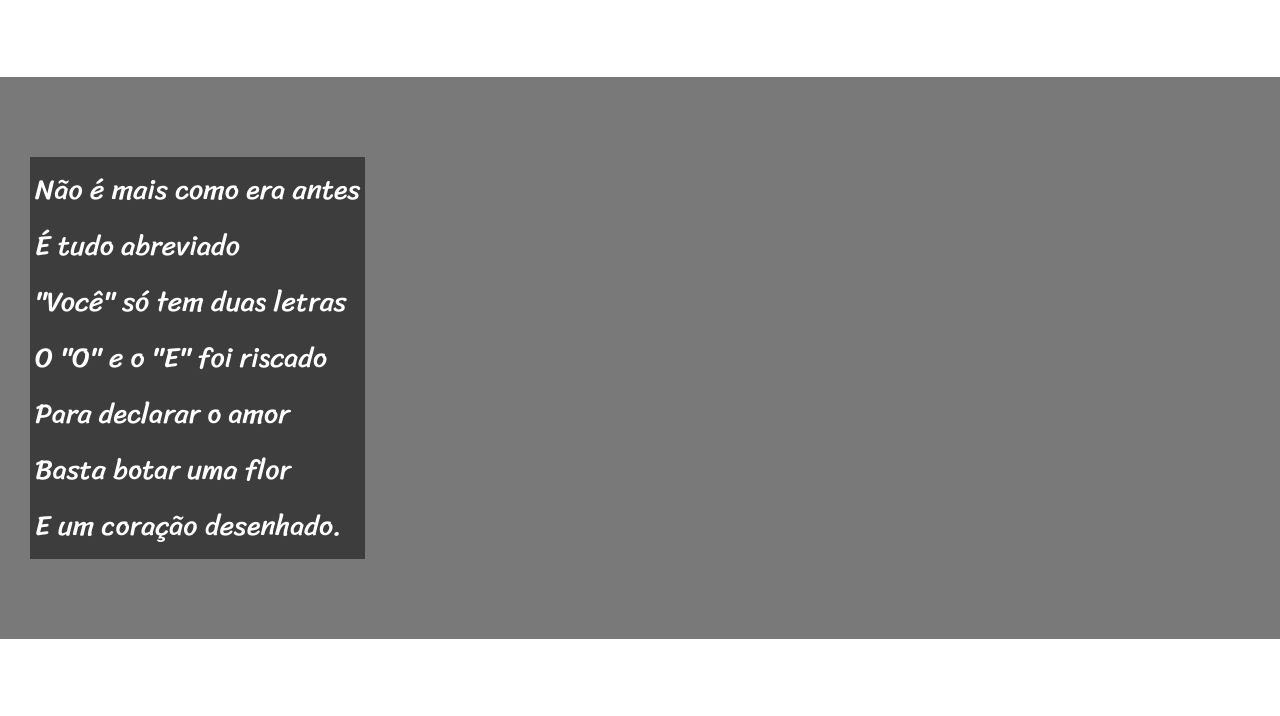
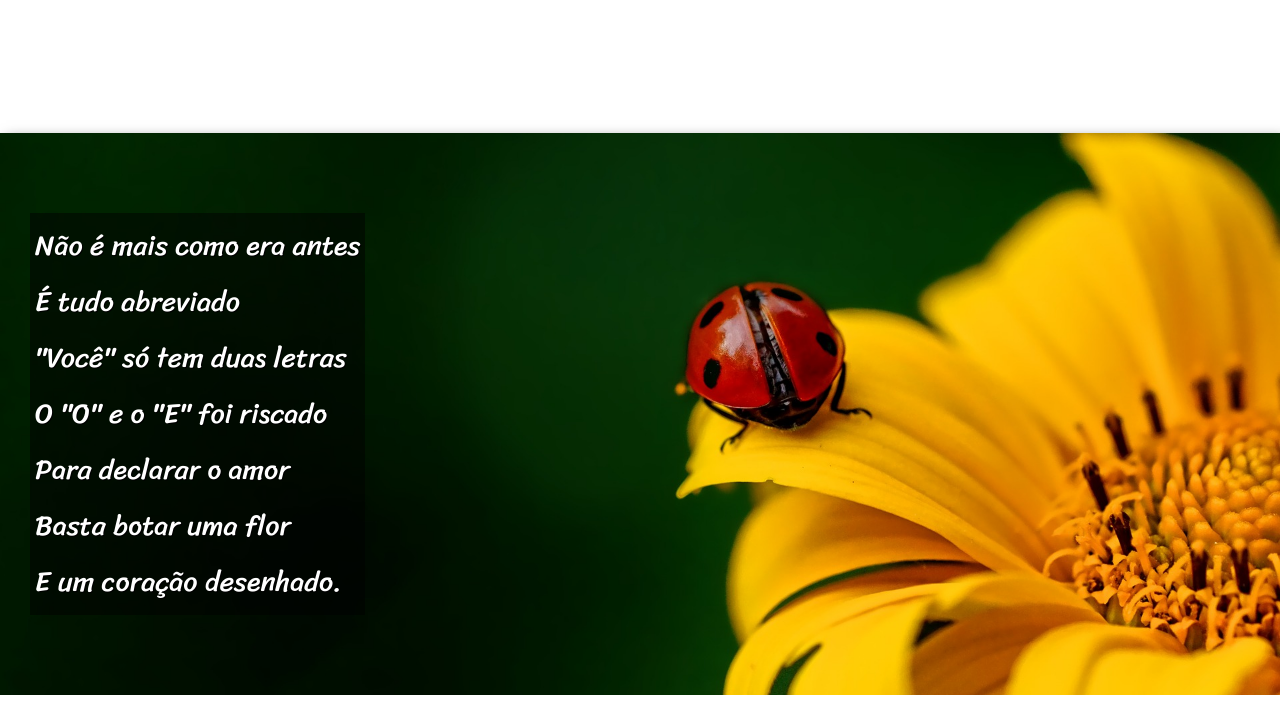
Before and after one commit to GabrielSouzaPB/html-css, a plain HTML site: page exercicios/desafio012/d012.html in a window 1280 px wide. Shown: the part 682-1398 px from the top of the page. Drawn offline with Linux system fonts and the light colour scheme.

Commit message:
atualizando o desafio 12 e colocando as imagens

```diff
--- a/exercicios/desafio012/d012.html
+++ b/exercicios/desafio012/d012.html
@@ -26,7 +26,7 @@
 
 
 
-            <section class="imagem">
+            <section class="imagem" id="img01">
                 <p>
                     Não é mais como era antes <br>
                     É tudo abreviado <br>
@@ -63,7 +63,7 @@
             </section>
 
 
-            <section class="imagem">
+            <section class="imagem" id="img02">
                 <p>
                     Tenho saudade das cartas <br>
                     Escritas com a própria mão <br>
--- a/exercicios/desafio012/estilo/style.css
+++ b/exercicios/desafio012/estilo/style.css
@@ -62,6 +62,11 @@ section{
 }
 
 
+section > p {
+    padding-bottom: 2em;
+}
+
+
 
 section.normal{
     background-color: white;
@@ -72,13 +77,29 @@ section.normal{
 section.imagem{
     background-color: rgba(0, 0, 0, 0.286);
     color: white;
+    box-shadow: 6px 6px 13px 0px rgba(0, 0, 0, 0.582);
+    background-size: cover;
+    background-attachment: fixed;
 }
+
+
+section#img01{
+     background-image: url(../imagens/background001.jpg);
+     background-position: right center;
+}
+
+
+section#img02{
+    background-image: url(../imagens/background002.jpg);
+}
+
 
 
 section.imagem > p {
     display: inline-block;
     padding: 5px;
     background-color: rgba(0, 0, 0, 0.498);
+    text-shadow: 1px 1px 0px black;
 }
 
 
```
